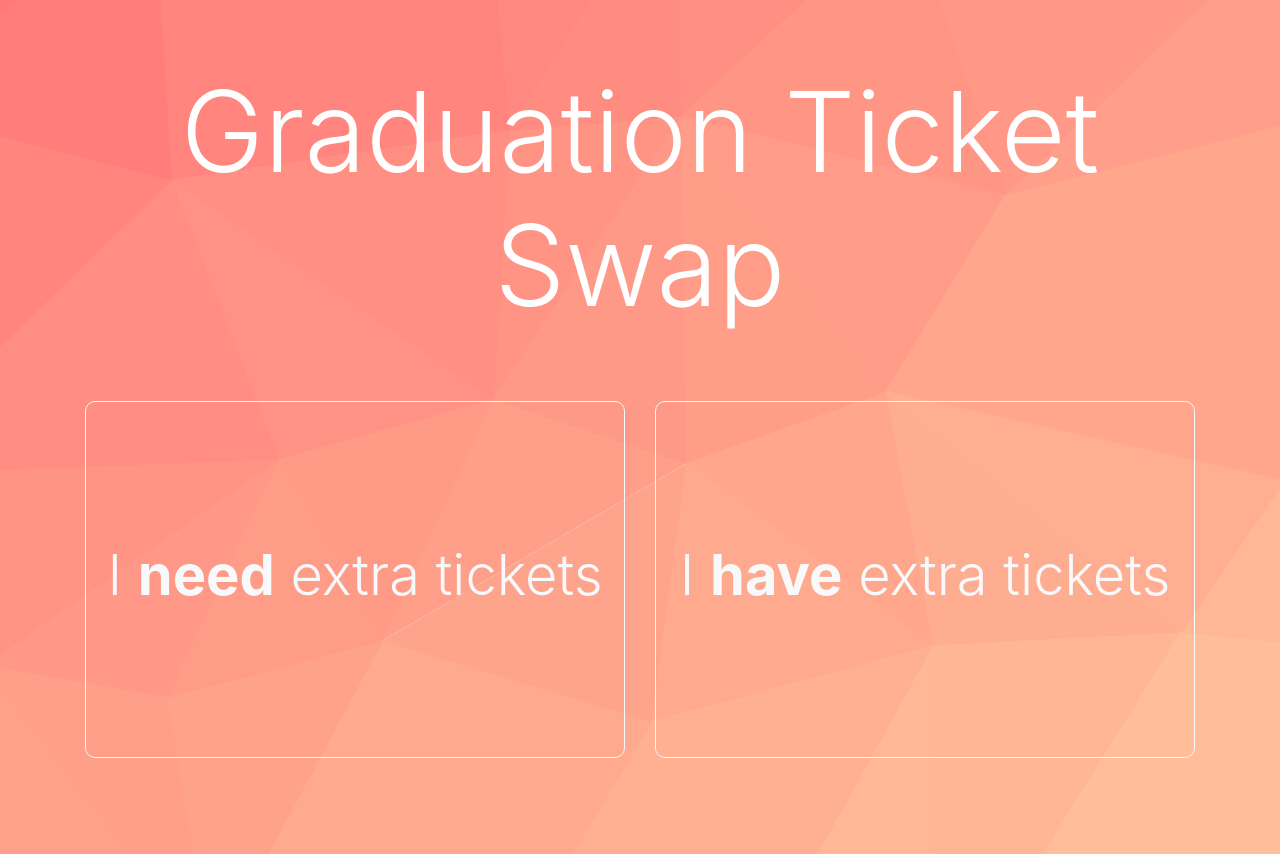
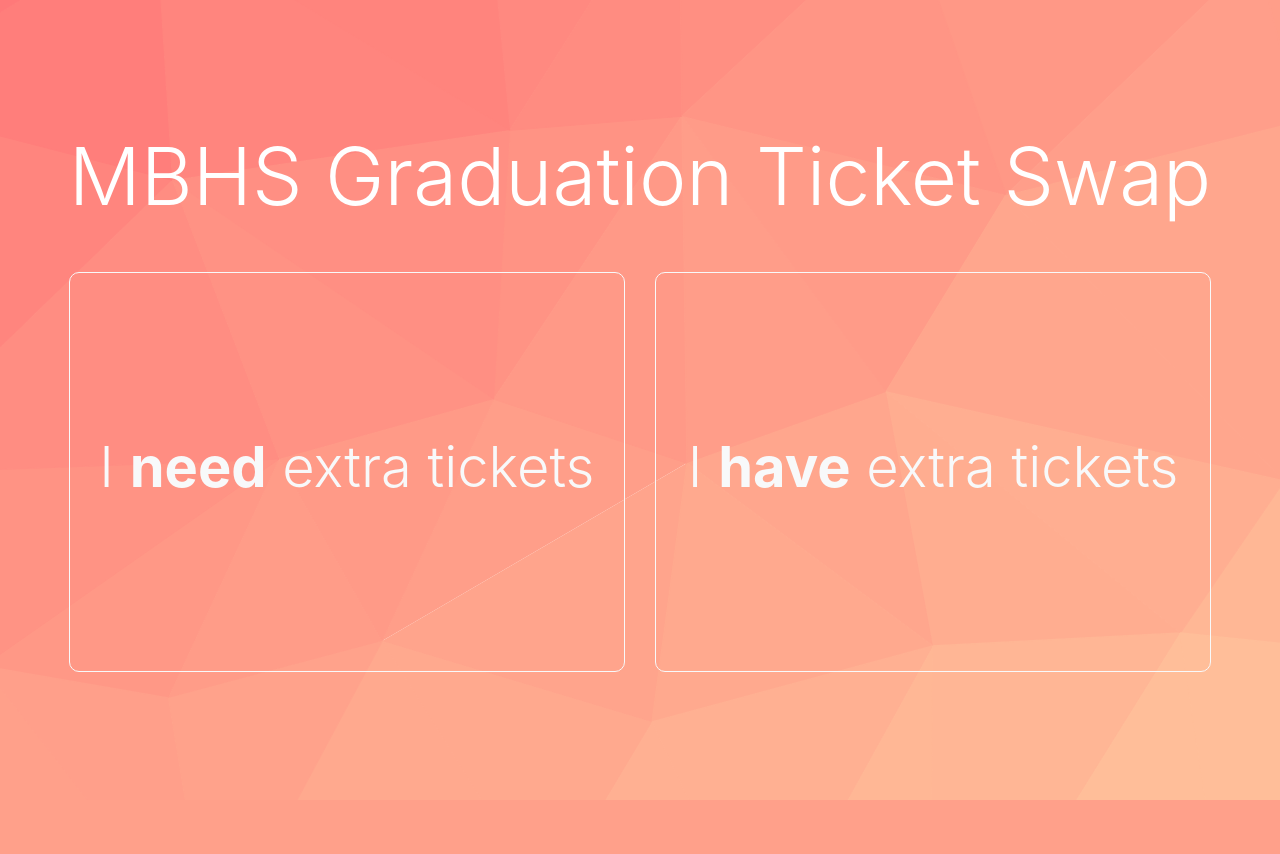
Before and after one commit to mbhs/graduation, a Django app: page / in a window 1280 px wide. After the commit the page ends 800 px from the top, so only its background shows below. Run offline with Django 3.2, Linux system fonts and the light colour scheme; some libraries are stand-ins or nearby versions.

Commit message:
look and feel

```diff
--- a/core/static/core/style.css
+++ b/core/static/core/style.css
@@ -1,5 +1,14 @@
+html, body {
+    height: 100%;
+}
+
 body {
-    background: rgba(0, 145, 255, 0.89);
+    display: -ms-flexbox;
+    display: -webkit-box;
+    display: flex;
+    -ms-flex-pack: center;
+    -webkit-box-pack: center;
+    justify-content: center;
     background: url(graduation1.png);
 }
 
@@ -11,17 +20,15 @@ main {
     color: #ffffff;
 }
 
-.jumbotron {
-    background-color: inherit;
-}
-
 #title {
-    font-size: 7em;
+    font-size: 5em;
 }
 
 #btn {
-    margin-top: 3em;
-    padding-top: 7em;
-    padding-bottom: 7em;
+    margin-top: 5vh;
+    height: 50vh;
     border-radius: .5em;
+    display: flex;
+    justify-content: center;
+    flex-direction: column;
 }
--- a/templates/core/base.html
+++ b/templates/core/base.html
@@ -6,6 +6,7 @@
     <title>Graduation</title>
     <link rel="stylesheet" href="https://stackpath.bootstrapcdn.com/bootstrap/4.3.1/css/bootstrap.min.css" integrity="sha384-ggOyR0iXCbMQv3Xipma34MD+dH/1fQ784/j6cY/iJTQUOhcWr7x9JvoRxT2MZw1T" crossorigin="anonymous">
     <link rel="stylesheet" type="text/css" href="{% static 'core/style.css' %}">
+    <link rel="shortcut icon" href="{% static 'core/favicon.ico' %}" />
     <script src="https://code.jquery.com/jquery-3.3.1.slim.min.js" integrity="sha384-q8i/X+965DzO0rT7abK41JStQIAqVgRVzpbzo5smXKp4YfRvH+8abtTE1Pi6jizo" crossorigin="anonymous"></script>
     <script src="https://cdnjs.cloudflare.com/ajax/libs/popper.js/1.14.7/umd/popper.min.js" integrity="sha384-UO2eT0CpHqdSJQ6hJty5KVphtPhzWj9WO1clHTMGa3JDZwrnQq4sF86dIHNDz0W1" crossorigin="anonymous"></script>
     <script src="https://stackpath.bootstrapcdn.com/bootstrap/4.3.1/js/bootstrap.min.js" integrity="sha384-JjSmVgyd0p3pXB1rRibZUAYoIIy6OrQ6VrjIEaFf/nJGzIxFDsf4x0xIM+B07jRM" crossorigin="anonymous"></script>
--- a/templates/core/index.html
+++ b/templates/core/index.html
@@ -2,10 +2,9 @@
 {% load static %}
 {% block content %}
 
-<main>
-    <div class="jumbotron jumbotron-fluid">
-        <div class="container">
-            <h1 id="title" class="display-1 text-center">Graduation Ticket Swap</h1>
+<div class="cover-container d-flex h-100 p-3 mx-auto flex-column text-center">
+  <main role="main" class="inner cover my-auto">
+    <h1 id="title" class="display-1 text-center">MBHS Graduation Ticket Swap</h1>
         <div class="row">
             <div class="col-6">
                 <a href="{% url 'request' %}" id="btn" class="btn btn-outline-light btn-lg btn-block font-weight-lighter"><h1 class="display-4">I <span class="font-weight-bold">need</span> extra tickets</h1></a>
@@ -14,8 +13,8 @@
                 <a href="{% url 'donate' %}" id="btn" class="btn btn-outline-light btn-lg btn-block font-weight-lighter"><h1 class="display-4">I <span class="font-weight-bold">have</span> extra tickets</h1></a>
             </div>
         </div>
+  </main>
 </div>
-    </div>
-</main>
+
 
 {% endblock content %}
```
Also changed, not shown: core/static/core/favicon.ico (added). Lines whose indentation alone changed are shown as unchanged.
